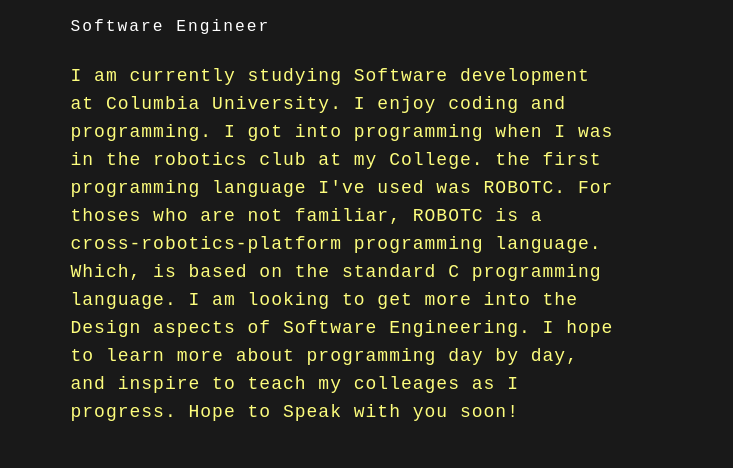
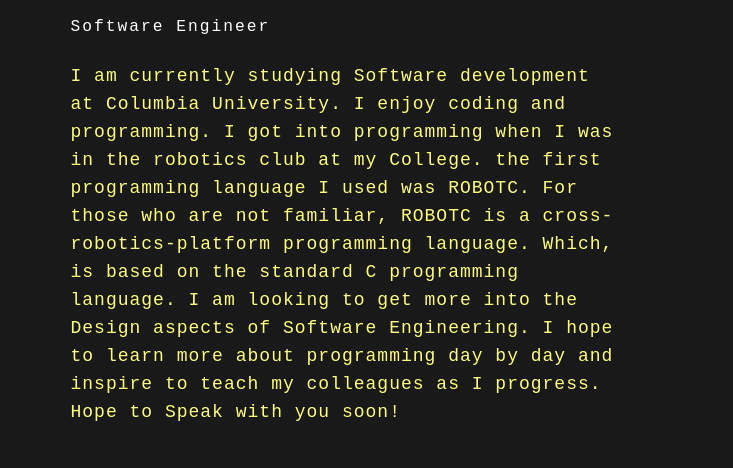
Before and after one commit to Amirlasalle/Amirs_Portfolio, a plain HTML site: page index.html in a window 1280 px wide. Shown: the part 2273-2741 px from the top of the page, 547-1280 px from the left. Drawn offline with nearby package versions, Linux system fonts and the light colour scheme.

Commit message:
Fixed up some spelling.

```diff
--- a/index.html
+++ b/index.html
@@ -49,8 +49,8 @@
                     <div class="pra">
                         <p>
                             This is my favorite project.
-                            This project is the ASCO SDP testing center. This project curently has three sections.
-                            Which, consisits of a study review section, and Two POP-Quizes.
+                            This project is the ASCO SDP testing center. This project currently has three sections.
+                            Which, consists of a study review section, and Two POP-Quizes.
                         <p>Click <a href="https://amirlasalle.github.io/ASCO_test-center/">Here</a> to study and test
                             your knowledge!</p>
                         </p>
@@ -110,7 +110,8 @@
                     <h5>Group Awesome's Movie Generator</h5>
                     <div class="pra">
                         <p>
-                            This application allows the user to get info on select movies and can check if a movie is currently
+                            This application allows the user to get info on select movies and can check if a movie is
+                            currently
                             playing in nearby theaters and it will display its showtimes.
                         <p>Click <a href="https://pvlln.github.io/project1-group-awesome">Here</a>
                             to access information on your favorite movies!
@@ -136,13 +137,21 @@
                 <h2>About Me</h2>
                 <h5>Software Engineer</h5>
                 <p>I am currently studying Software development at Columbia University.
+
                     I enjoy coding and programming. I got into programming when I was in
-                    the robotics club at my College. the first programming language I've used
-                    was ROBOTC. For thoses who are not familiar, ROBOTC is a cross-robotics-platform
+
+                    the robotics club at my College. the first programming language I used
+
+                    was ROBOTC. For those who are not familiar, ROBOTC is a cross-robotics-platform
+
                     programming language. Which, is based on the standard C programming language.
+
                     I am looking to get more into the Design aspects of Software Engineering.
-                    I hope to learn more about programming day by day, and inspire to
-                    teach my colleages as I progress.
+
+                    I hope to learn more about programming day by day and inspire to
+
+                    teach my colleagues as I progress.
+
                     Hope to Speak with you soon!</p>
                 <a href="#social"><button class="btn1">Let's Connect</button></a>
             </div>
```
